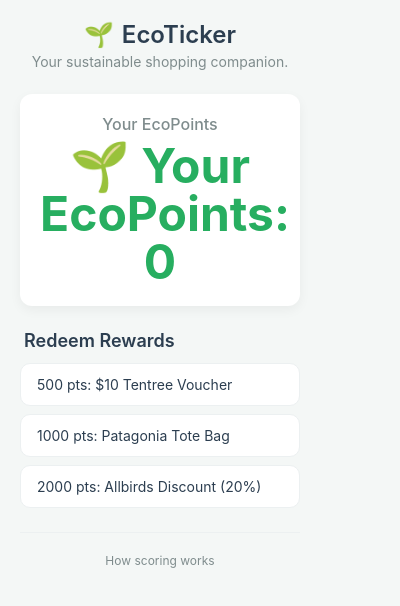
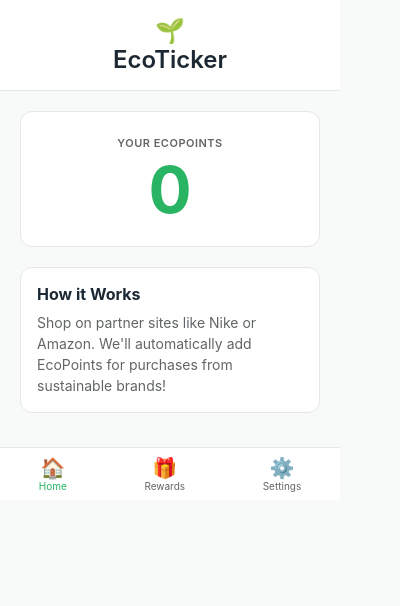
Before and after one commit to raynergoh/EcoTicker, a browser extension: page ecoticker-extension/popup.html in a window 400 px wide. Drawn offline with Linux system fonts and the light colour scheme.

Commit message:
popup css changes

```diff
--- a/ecoticker-extension/popup.css
+++ b/ecoticker-extension/popup.css
@@ -1,137 +1,163 @@
 
-/* 1. THEME & POPUP-SPECIFIC STYLES ------------------------- */
+/* 1. THEME & COLOR PALETTE ------------------------- */
 :root {
-    --background: #f4f7f6;
-    --card-bg: #ffffff;
-    --text-primary: #2c3e50;
-    --text-secondary: #7f8c8d;
-    --accent-green: #27ae60;
-    --accent-yellow: #f1c40f;
-    --accent-red: #e74c3c;
-    --border-color: #ecf0f1;
-    --shadow: 0 4px 12px rgba(0, 0, 0, 0.05);
-    --border-radius: 12px;
+    --bg-primary: #FFFFFF;
+    --bg-secondary: #F8F9F9;
+    --text-primary: #1C2833;
+    --text-secondary: #626567;
+    --accent-green: #28B463;
+    --border-color: #E5E7E9;
 }
 
 @media (prefers-color-scheme: dark) {
     :root {
-        --background: #2c3e50;
-        --card-bg: #34495e;
-        --text-primary: #ecf0f1;
-        --text-secondary: #bdc3c7;
-        --border-color: #4a6278;
-        --shadow: 0 4px 15px rgba(0, 0, 0, 0.2);
+        --bg-primary: #1B2631;
+        --bg-secondary: #212F3D;
+        --text-primary: #FDFEFE;
+        --text-secondary: #AAB7B8;
+        --border-color: #34495E;
     }
 }
 
-/* This is the rule that should ONLY apply to the popup */
+/* 2. POPUP BODY & LAYOUT ------------------------- */
 body {
-    background-color: var(--background);
-    color: var(--text-primary);
-    font-family: -apple-system, BlinkMacSystemFont, "Segoe UI", Roboto, Helvetica, Arial, sans-serif;
+    background-color: var(--bg-secondary);
+    font-family: -apple-system, BlinkMacSystemFont, "Segoe UI", Roboto, sans-serif;
     margin: 0;
-    width: 320px;
+    width: 340px;
+    display: flex;
+    flex-direction: column;
+    height: 500px;
+    border-radius: 16px;
+    overflow: hidden;
 }
 
-.popup-container {
-    padding: 20px;
+.popup-main {
+    flex-grow: 1;
+    overflow-y: auto;
+    padding: 0 20px;
 }
 
-/* HEADER */
+/* 3. HEADER ------------------------- */
 .popup-header {
+    background-color: var(--bg-primary);
+    padding: 16px 20px;
     text-align: center;
-    margin-bottom: 24px;
+    border-bottom: 1px solid var(--border-color);
 }
+.header-logo { font-size: 24px; }
 .popup-header h1 {
     font-size: 24px;
     font-weight: 600;
-    margin: 0 0 4px 0;
-    display: flex;
-    align-items: center;
-    justify-content: center;
-    gap: 8px;
+    margin: 0;
+    color: var(--text-primary);
 }
-.popup-header p {
+
+/* 4. TAB CONTENT VISIBILITY ------------------------- */
+.tab-content {
+    display: none; /* Hide all tabs by default */
+    animation: fadeIn 0.3s ease-in-out;
+}
+.tab-content.active {
+    display: block; /* Show only the active one */
+}
+@keyframes fadeIn { from { opacity: 0; } to { opacity: 1; } }
+
+/* 5. POINTS HERO SECTION (Updated) ------------------------- */
+.points-hero {
+    background-color: var(--bg-primary);
+    text-align: center;
+    padding: 24px 20px;
+    margin: 20px 0;
+    border-radius: 12px;
+    border: 1px solid var(--border-color);
+}
+.points-hero p {
+    font-size: 11px;
+    font-weight: 600;
+    color: var(--text-secondary);
+    margin: 0 0 8px 0;
+    letter-spacing: 0.5px;
+    text-transform: uppercase;
+}
+#points-display {
+    font-size: 64px;
+    font-weight: 700;
+    color: var(--accent-green); /* Changed from green to primary text color */
+    line-height: 1;
+}
+
+/* 6. INFO CARD (for Home tab) ------------------------- */
+.info-card {
+    background-color: var(--bg-primary);
+    padding: 16px;
+    border-radius: 12px;
+    border: 1px solid var(--border-color);
+}
+.info-card h3 {
+    font-size: 16px;
+    margin: 0 0 8px 0;
+    color: var(--text-primary);
+}
+.info-card p {
     font-size: 14px;
     color: var(--text-secondary);
     margin: 0;
+    line-height: 1.5;
 }
 
-/* POINTS CARD */
-.points-card {
-    background-color: var(--card-bg);
-    border-radius: var(--border-radius);
-    padding: 20px;
-    text-align: center;
-    margin-bottom: 24px;
-    box-shadow: var(--shadow);
-}
-.points-card h2 {
+/* 7. REWARDS SECTION (for Rewards tab) ------------------------- */
+.rewards-section { margin-top: 20px; }
+.rewards-section h2 {
     font-size: 16px;
-    font-weight: 500;
-    color: var(--text-secondary);
-    margin: 0 0 8px 0;
-}
-.points-value {
-    font-size: 48px;
-    font-weight: 700;
-    color: var(--accent-green);
-    line-height: 1;
-}
-
-/* REWARDS SECTION */
-.rewards-section h2 {
-    font-size: 18px;
     font-weight: 600;
     margin: 0 0 12px 0;
-    padding-left: 4px;
+    color: var(--text-primary);
 }
 .rewards-section ul {
-    list-style: none;
-    padding: 0;
-    margin: 0;
-    display: flex;
-    flex-direction: column;
-    gap: 8px;
+    list-style: none; padding: 0; margin: 0;
+    display: flex; flex-direction: column; gap: 10px;
 }
 .rewards-section li {
-    background-color: var(--card-bg);
-    padding: 12px 16px;
+    background-color: var(--bg-primary);
+    padding: 16px;
     border-radius: 10px;
     display: flex;
     justify-content: space-between;
     align-items: center;
-    font-size: 14px;
+    font-size: 15px; font-weight: 500;
+    color: var(--text-primary);
     border: 1px solid var(--border-color);
-    transition: transform 0.2s ease, box-shadow 0.2s ease;
-}
-.rewards-section li:hover {
-    transform: translateY(-2px);
-    box-shadow: var(--shadow);
 }
 .points-cost {
     font-weight: 600;
     color: var(--accent-green);
-    background-color: rgba(39, 174, 96, 0.1);
-    padding: 4px 8px;
+    background-color: #EAF7F0;
+    padding: 4px 10px;
     border-radius: 20px;
-    font-size: 12px;
+    font-size: 13px;
 }
 
-/* FOOTER */
+/* 8. FOOTER (with active tab state) ------------------------- */
 .popup-footer {
-    text-align: center;
-    margin-top: 24px;
-    padding-top: 16px;
+    display: flex;
+    justify-content: space-around;
+    padding: 8px 0;
+    background-color: var(--bg-primary);
     border-top: 1px solid var(--border-color);
 }
-.popup-footer a {
-    color: var(--text-secondary);
-    font-size: 12px;
-    text-decoration: none;
+.footer-item {
+    text-align: center;
+    font-size: 20px;
+    color: var(--text-secondary); /* Inactive state */
+    cursor: pointer;
+    flex-grow: 1;
     transition: color 0.2s ease;
 }
-.popup-footer a:hover {
-    color: var(--accent-green);
-    text-decoration: underline;
+.footer-item span {
+    display: block;
+    font-size: 10px;
 }
+.footer-item.active {
+    color: var(--accent-green); /* Active state */
+}
--- a/ecoticker-extension/popup.html
+++ b/ecoticker-extension/popup.html
@@ -1,38 +1,46 @@
-<!-- popup.html -->
 <!DOCTYPE html>
 <html lang="en">
 <head>
     <meta charset="UTF-8">
     <meta name="viewport" content="width=device-width, initial-scale=1.0">
     <title>EcoTicker</title>
-    <!-- Change this link to point to the new popup.css file -->
     <link rel="stylesheet" href="popup.css">
 </head>
 <body>
-    <div class="popup-container">
-        <header class="popup-header">
-            <h1><span class="icon">🌱</span>EcoTicker</h1>
-            <p>Your sustainable shopping companion.</p>
-        </header>
+    <header class="popup-header">
+        <span class="header-logo">🌱</span>
+        <h1>EcoTicker</h1>
+    </header>
 
-        <main>
-            <section class="points-card">
-                <h2>Your EcoPoints</h2>
-                <div id="points-display" class="points-value">0</div>
+    <main class="popup-main">
+        <!-- Home Tab Content -->
+        <div id="home-tab-content" class="tab-content active">
+            <section class="points-hero">
+                <p>YOUR ECOPOINTS</p>
+                <div id="points-display">0</div>
             </section>
+            <section class="info-card">
+                <h3>How it Works</h3>
+                <p>Shop on partner sites like Nike or Amazon. We'll automatically add EcoPoints for purchases from sustainable brands!</p>
+            </section>
+        </div>
 
+        <!-- Rewards Tab Content -->
+        <div id="rewards-tab-content" class="tab-content">
             <section class="rewards-section">
-                <h2>Redeem Rewards</h2>
+                <h2>Available Rewards</h2>
                 <ul id="rewards-list">
-                    <!-- Reward items will be dynamically inserted by popup.js -->
+                    <!-- Rewards will be populated by popup.js -->
                 </ul>
             </section>
-        </main>
+        </div>
+    </main>
 
-        <footer class="popup-footer">
-            <a href="#" id="how-it-works">How scoring works</a>
-        </footer>
-    </div>
+    <footer class="popup-footer">
+        <div id="home-tab-button" class="footer-item active">🏠<br><span>Home</span></div>
+        <div id="rewards-tab-button" class="footer-item">🎁<br><span>Rewards</span></div>
+        <div id="settings-tab-button" class="footer-item">⚙️<br><span>Settings</span></div>
+    </footer>
     <script src="popup.js"></script>
 </body>
 </html>
--- a/ecoticker-extension/popup.js
+++ b/ecoticker-extension/popup.js
@@ -1,20 +1,59 @@
 // popup.js
 document.addEventListener('DOMContentLoaded', () => {
+    // --- Tab Switching Logic ---
+    const tabButtons = {
+        home: document.getElementById('home-tab-button'),
+        rewards: document.getElementById('rewards-tab-button'),
+        settings: document.getElementById('settings-tab-button')
+    };
+
+    const tabContents = {
+        home: document.getElementById('home-tab-content'),
+        rewards: document.getElementById('rewards-tab-content'),
+        // Add a settings content div in HTML if you want to use this tab
+        // settings: document.getElementById('settings-tab-content')
+    };
+
+    function switchTab(tabName) {
+        // Deactivate all buttons and hide all content
+        for (const btn of Object.values(tabButtons)) {
+            btn.classList.remove('active');
+        }
+        for (const content of Object.values(tabContents)) {
+            if (content) content.classList.remove('active');
+        }
+
+        // Activate the selected tab and content
+        if (tabButtons[tabName]) tabButtons[tabName].classList.add('active');
+        if (tabContents[tabName]) tabContents[tabName].classList.add('active');
+    }
+
+    tabButtons.home.addEventListener('click', () => switchTab('home'));
+    tabButtons.rewards.addEventListener('click', () => switchTab('rewards'));
+    // tabButtons.settings.addEventListener('click', () => switchTab('settings'));
+
+    // --- Data Loading Logic ---
+    // Load and display points
     chrome.storage.local.get(['points'], ({ points = 0 }) => {
-    document.getElementById('points-display').textContent =
-      `🌱 Your EcoPoints: ${points}`;
+        document.getElementById('points-display').textContent = points;
     });
 
+    // Define and populate rewards in the rewards tab
     const rewards = {
         500: '$10 Tentree Voucher',
         1000: 'Patagonia Tote Bag',
-    2000: 'Allbirds Discount (20%)'
+        2000: 'Allbirds Discount (20%)',
+        3500: '1-Year Subscription to a Climate Newsletter'
     };
 
-  const list = document.getElementById('rewards-list');
-  Object.entries(rewards).forEach(([points, reward]) => {
+    const rewardsList = document.getElementById('rewards-list');
+    rewardsList.innerHTML = ''; // Clear any existing items
+    for (const [points, reward] of Object.entries(rewards)) {
         const li = document.createElement('li');
-    li.textContent = `${points} pts: ${reward}`;
-    list.appendChild(li);
+        li.innerHTML = `${reward} <span class="points-cost">${points} pts</span>`;
+        rewardsList.appendChild(li);
+    }
+
+    // Set the initial active tab
+    switchTab('home');
 });
-});
```
Also changed, not shown: ecoticker-extension/content.css (+45 -53 lines), ecoticker-extension/content.js (+21 -58 lines). Lines whose indentation alone changed are shown as unchanged.
